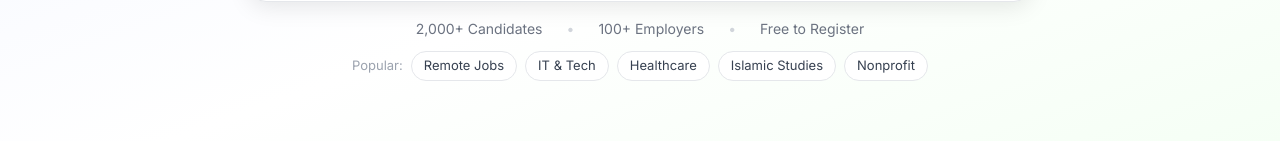
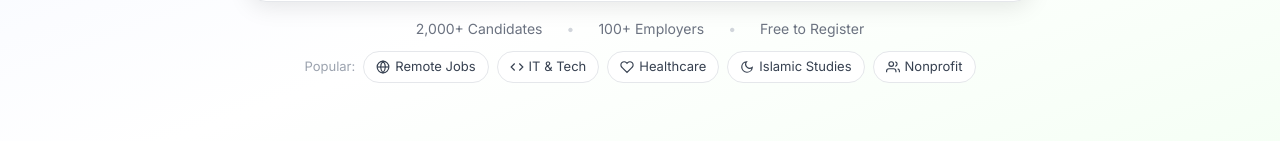
Before and after one commit to AshrafAnsariUMG/ummahjobs, a Next.js app in the folder frontend/: page / in a window 1280 px wide. Shown: the part 474-615 px from the top of the page. Built offline with nearby package versions, Linux system fonts and the light colour scheme; no server answers.

Commit message:
UI: Add icons to popular search pills on homepage hero

```diff
--- a/frontend/src/components/home/HeroSearch.tsx
+++ b/frontend/src/components/home/HeroSearch.tsx
@@ -1,15 +1,56 @@
 'use client'
 
-import { useState } from 'react'
+import React, { useState } from 'react'
 import { useRouter } from 'next/navigation'
 import type { JobCategory } from '@/types'
 
-const POPULAR_SEARCHES = [
-  'Remote Jobs',
-  'IT & Tech',
-  'Healthcare',
-  'Islamic Studies',
-  'Nonprofit',
+const POPULAR_SEARCHES: { term: string; icon: React.ReactNode }[] = [
+  {
+    term: 'Remote Jobs',
+    icon: (
+      <svg viewBox="0 0 24 24" fill="none" stroke="currentColor" strokeWidth={2} width={14} height={14}>
+        <circle cx="12" cy="12" r="10"/>
+        <line x1="2" y1="12" x2="22" y2="12"/>
+        <path d="M12 2a15.3 15.3 0 0 1 4 10 15.3 15.3 0 0 1-4 10 15.3 15.3 0 0 1-4-10 15.3 15.3 0 0 1 4-10z"/>
+      </svg>
+    ),
+  },
+  {
+    term: 'IT & Tech',
+    icon: (
+      <svg viewBox="0 0 24 24" fill="none" stroke="currentColor" strokeWidth={2} width={14} height={14}>
+        <polyline points="16 18 22 12 16 6"/>
+        <polyline points="8 6 2 12 8 18"/>
+      </svg>
+    ),
+  },
+  {
+    term: 'Healthcare',
+    icon: (
+      <svg viewBox="0 0 24 24" fill="none" stroke="currentColor" strokeWidth={2} width={14} height={14}>
+        <path d="M20.84 4.61a5.5 5.5 0 0 0-7.78 0L12 5.67l-1.06-1.06a5.5 5.5 0 0 0-7.78 7.78l1.06 1.06L12 21.23l7.78-7.78 1.06-1.06a5.5 5.5 0 0 0 0-7.78z"/>
+      </svg>
+    ),
+  },
+  {
+    term: 'Islamic Studies',
+    icon: (
+      <svg viewBox="0 0 24 24" fill="none" stroke="currentColor" strokeWidth={2} width={14} height={14}>
+        <path d="M21 12.79A9 9 0 1 1 11.21 3 7 7 0 0 0 21 12.79z"/>
+      </svg>
+    ),
+  },
+  {
+    term: 'Nonprofit',
+    icon: (
+      <svg viewBox="0 0 24 24" fill="none" stroke="currentColor" strokeWidth={2} width={14} height={14}>
+        <path d="M17 21v-2a4 4 0 0 0-4-4H5a4 4 0 0 0-4 4v2"/>
+        <circle cx="9" cy="7" r="4"/>
+        <path d="M23 21v-2a4 4 0 0 0-3-3.87"/>
+        <path d="M16 3.13a4 4 0 0 1 0 7.75"/>
+      </svg>
+    ),
+  },
 ]
 
 interface HeroSearchProps {
@@ -176,19 +217,22 @@ export default function HeroSearch({ categories, statCandidates = '2,000+', stat
         flexWrap: 'wrap',
       }}>
         <span style={{ fontSize: '13px', color: '#9CA3AF' }}>Popular:</span>
-        {POPULAR_SEARCHES.map((term) => (
+        {POPULAR_SEARCHES.map(({ term, icon }) => (
           <a
             key={term}
             href={`/jobs?search=${encodeURIComponent(term)}`}
             style={{
+              display: 'inline-flex',
+              alignItems: 'center',
+              gap: '5px',
               fontSize: '13px',
-              padding: '4px 12px',
+              padding: '5px 12px',
               borderRadius: '20px',
               border: '1px solid #E5E7EB',
               color: '#374151',
               background: 'white',
               textDecoration: 'none',
-              transition: '0.15s',
+              transition: 'all 0.15s',
             }}
             onMouseEnter={(e) => {
               e.currentTarget.style.background = '#033BB0'
@@ -201,6 +245,7 @@ export default function HeroSearch({ categories, statCandidates = '2,000+', stat
               e.currentTarget.style.borderColor = '#E5E7EB'
             }}
           >
+            {icon}
             {term}
           </a>
         ))}
```
